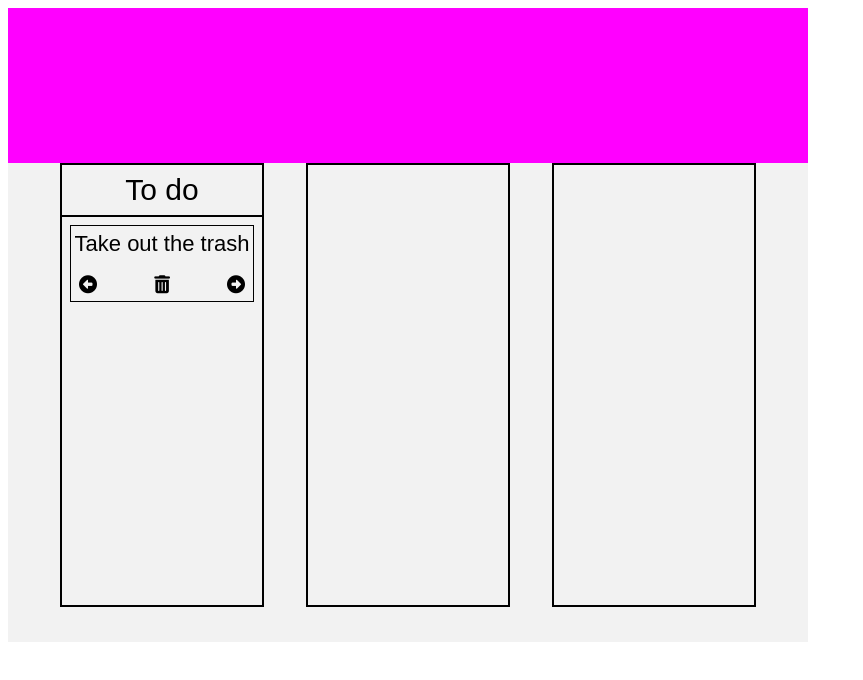
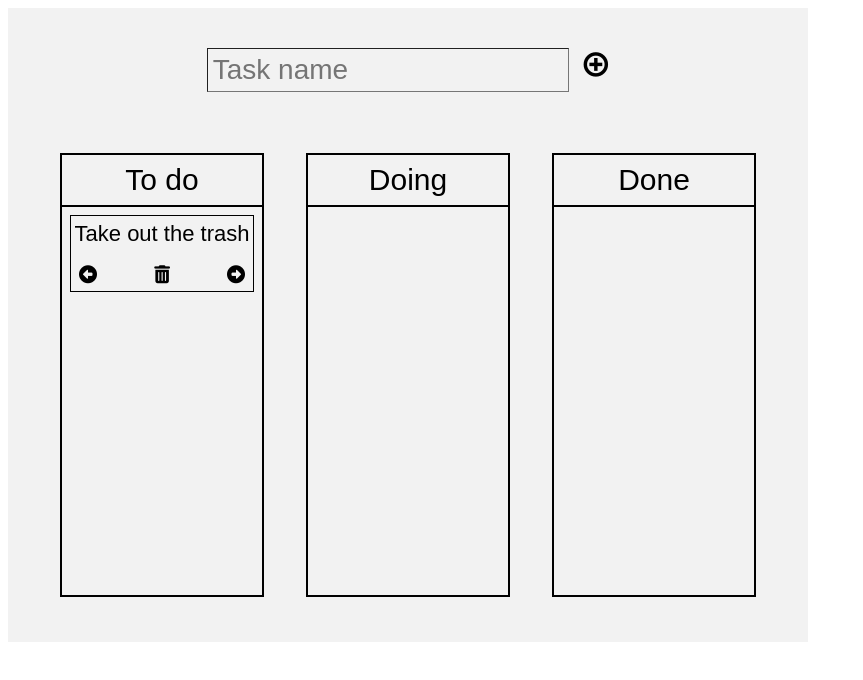
Before and after one commit to nattsnb/ja-to-do-list, a plain HTML site: page index.html in a window 1280 px wide. Shown: the whole page, without its empty margins (0-863 px from the left). Drawn offline with Linux system fonts and the light colour scheme.

Commit message:
added input box, styled the section. copied styled column content over

```diff
--- a/index.html
+++ b/index.html
@@ -1,20 +1,24 @@
 <!DOCTYPE html>
 <html lang="en">
-
 <head>
   <meta charset="utf-8">
   <meta name="viewport" content="width=device-width">
   <title>to do list</title>
   <link href="style.css" rel="stylesheet" type="text/css" />
+  <link rel="stylesheet" href="https://fonts.googleapis.com/icon?family=Material+Icons">
   <script src="https://kit.fontawesome.com/c1d6f06782.js" crossorigin="anonymous"></script>
 </head>
-
 <body id="general-fonts">
 <div id="general-wrapper">
-  <div id="input-section"></div>
+  <div id="input-section">
+    <div id="input-wrapper">
+      <input type="text" id="input-box" placeholder="Task name">
+      <i id="add-icon" class="material-icons">add_circle_outline</i>
+    </div>
+  </div>
   <div id="column-section">
     <div id="to-do-column" class="column">
-      <div class="column-title-box">
+      <div class="column-title-wrapper">
         <div class="column-title">to do</div>
       </div>
       <div class="column-content">
@@ -23,15 +27,27 @@
             <div class="task-name">take out the trash</div>
           </div>
           <div class="task-icon-bar">
-            <i class="icon fas fa-arrow-alt-circle-left"></i>
-            <i class="icon fas fa-trash-alt"></i>
-            <i class="icon fas fa-arrow-alt-circle-right"></i>
+            <i class="icon-task fas fa-arrow-alt-circle-left"></i>
+            <i class="icon-task fas fa-trash-alt"></i>
+            <i class="icon-task fas fa-arrow-alt-circle-right"></i>
           </div>
         </div>
       </div>
     </div>
-    <div id="doing-column" class="column"></div>
-    <div id="done-column" class="column"></div>
+    <div id="doing-column" class="column">
+      <div class="column-title-wrapper">
+        <div class="column-title">doing</div>
+      </div>
+      <div class="column-content">
+      </div>
+    </div>
+    <div id="done-column" class="column">
+      <div class="column-title-wrapper">
+        <div class="column-title">done</div>
+      </div>
+      <div class="column-content">
+      </div>
+    </div>
   </div>
 </div>
 
--- a/style.css
+++ b/style.css
@@ -9,8 +9,24 @@
 }
 
 #input-section {
-    height: 155px;
-    background-color: fuchsia;
+    height: 105px;
+    display: flex;
+    justify-content: center;
+    padding-top: 40px;
+}
+
+#input-box {
+    background-color: #F2F2F2;
+    font-size: 28px;
+    border-width: 1px;
+    width: 350px;
+    padding: 5px
+}
+
+#add-icon {
+    padding-left: 8px;
+    font-size: 28px;
+    font-weight: bold;
 }
 
 #column-section {
@@ -27,7 +43,7 @@
     flex-direction: column;
 }
 
-.column-title-box {
+.column-title-wrapper {
     height: 50px;
     border-bottom: solid 2px;
     display: flex;
@@ -78,6 +94,6 @@
     padding: 15px 8px 0 8px;
 }
 
-.icon {
+.icon-task {
     font-size: 18px;
 }
```
